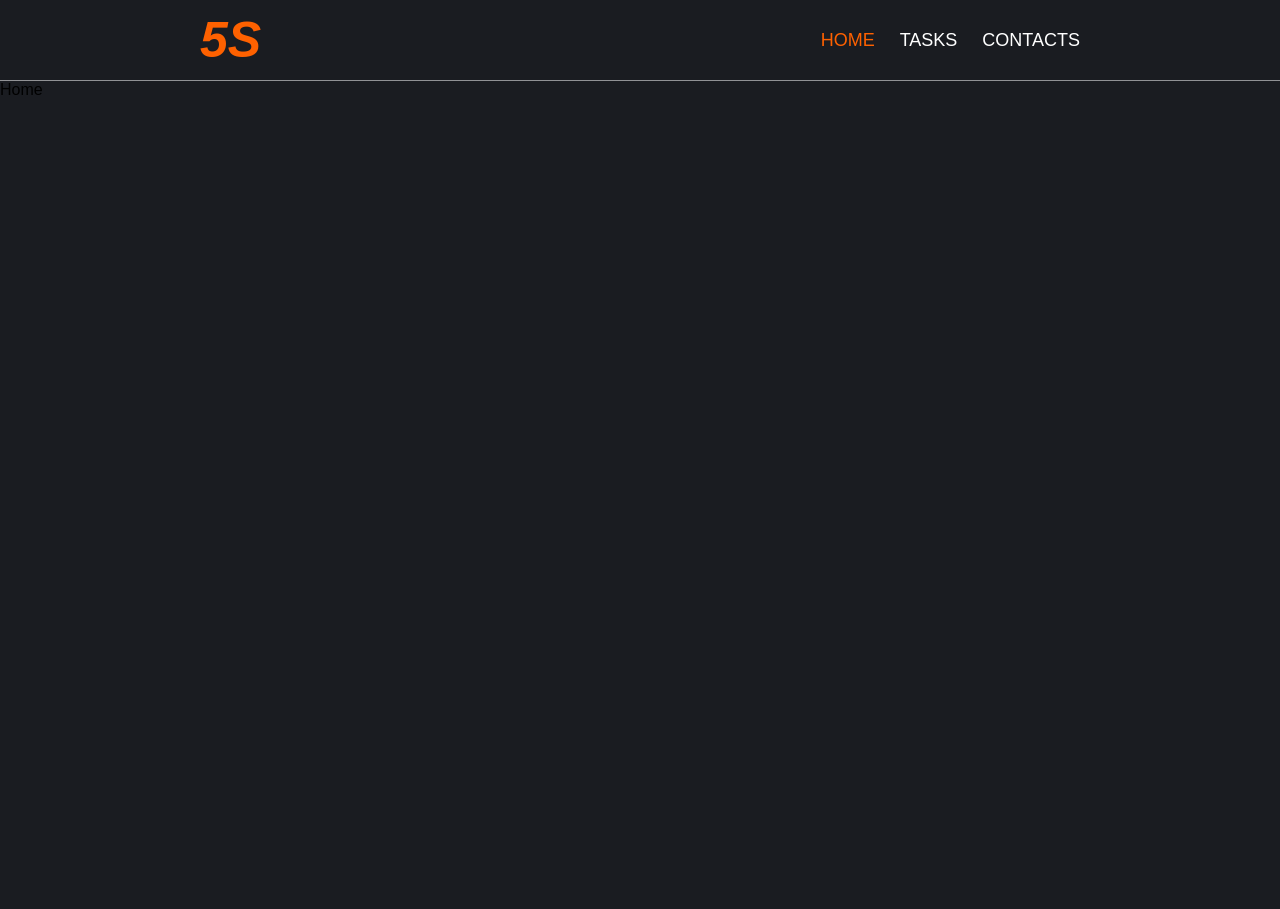
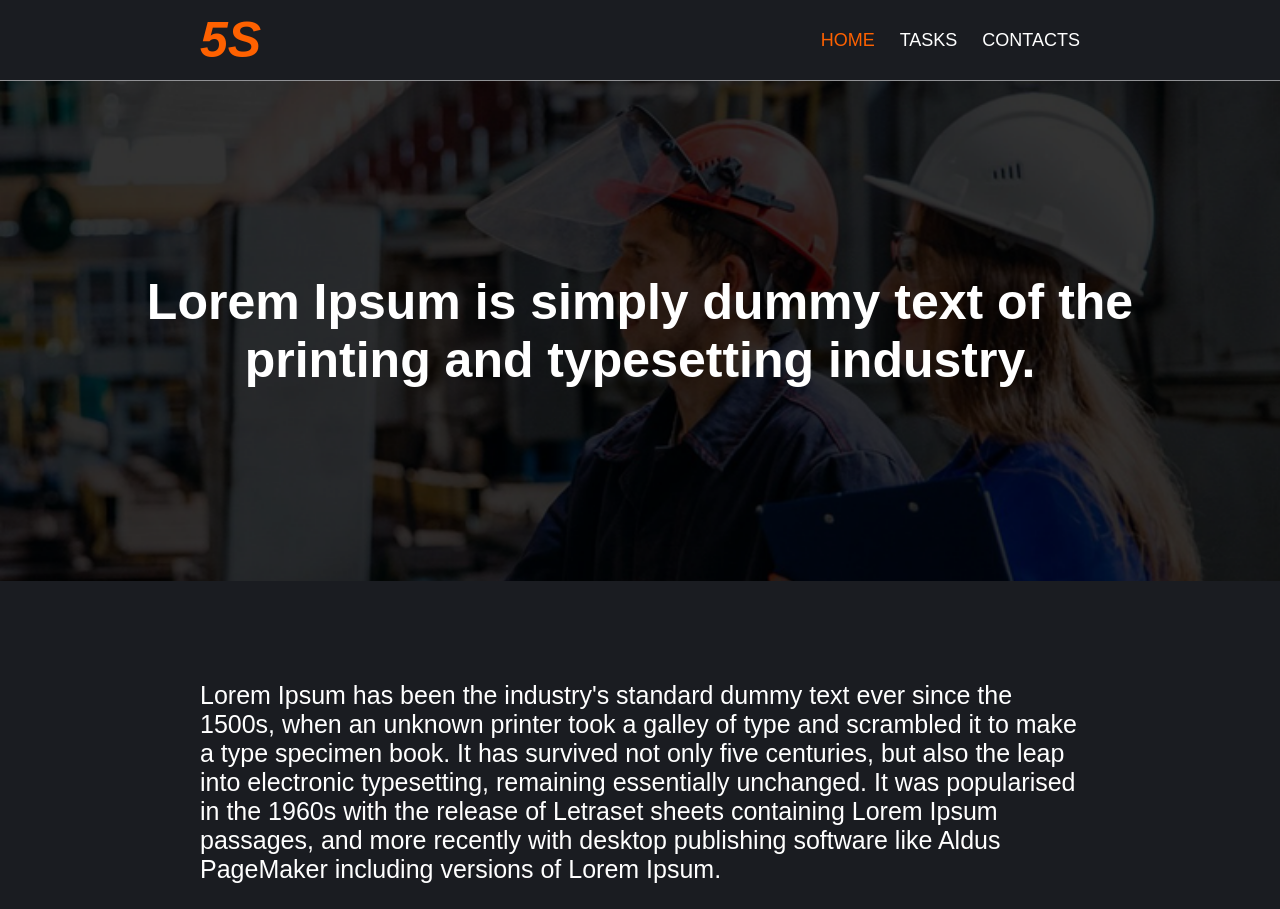
Before and after one commit to aliakseidomut/5s-processes, a React (Vite) app: page / in a window 1280 px wide. Before the commit the page ends 800 px from the top, so only its background shows below. Built offline with nearby package versions, Linux system fonts and the light colour scheme.

Commit message:
feat: filled the home page

```diff
--- a/src/pages/Contacts.tsx
+++ b/src/pages/Contacts.tsx
@@ -1,3 +1,3 @@
 export default function Contacts() {
-  return <div>Contacts</div>;
+  return <main>Contacts</main>;
 }
--- a/src/pages/Home.tsx
+++ b/src/pages/Home.tsx
@@ -1,3 +1,25 @@
+import styles from "@styles/Home.module.css";
+
 export default function Home() {
-  return <div>Home</div>;
+  return (
+    <main>
+      <div className={styles.first}>
+        <h1 className={styles.h1}>
+          Lorem Ipsum is simply dummy text of the printing and typesetting
+          industry.
+        </h1>
+      </div>
+
+      <p className={styles.p}>
+        Lorem Ipsum has been the industry's standard dummy text ever since the
+        1500s, when an unknown printer took a galley of type and scrambled it to
+        make a type specimen book. It has survived not only five centuries, but
+        also the leap into electronic typesetting, remaining essentially
+        unchanged. It was popularised in the 1960s with the release of Letraset
+        sheets containing Lorem Ipsum passages, and more recently with desktop
+        publishing software like Aldus PageMaker including versions of Lorem
+        Ipsum.
+      </p>
+    </main>
+  );
 }
--- a/src/pages/Tasks.tsx
+++ b/src/pages/Tasks.tsx
@@ -1,3 +1,3 @@
 export default function Tasks() {
-  return <div>Tasks</div>;
+  return <main>Tasks</main>;
 }
--- /dev/null
+++ b/src/styles/Home.module.css
@@ -0,0 +1,23 @@
+.first {
+  background: url(../assets/bg.png);
+  color: #ffffff;
+  text-align: center;
+  height: 500px;
+  background-repeat: no-repeat;
+  background-size: cover;
+  display: flex;
+  align-items: center;
+}
+
+.h1 {
+  margin: 0 auto;
+  font-size: 50px;
+  width: 1000px;
+}
+
+.p {
+  padding: 0 200px;
+  color: #ffffff;
+  font-size: 25px;
+  margin-top: 100px;
+}
```
Also changed, not shown: src/assets/bg.png (added).
